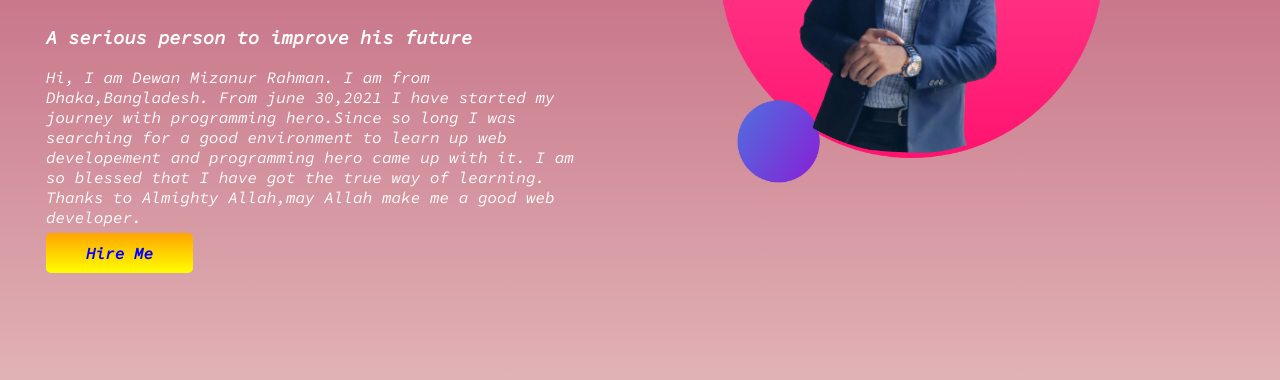
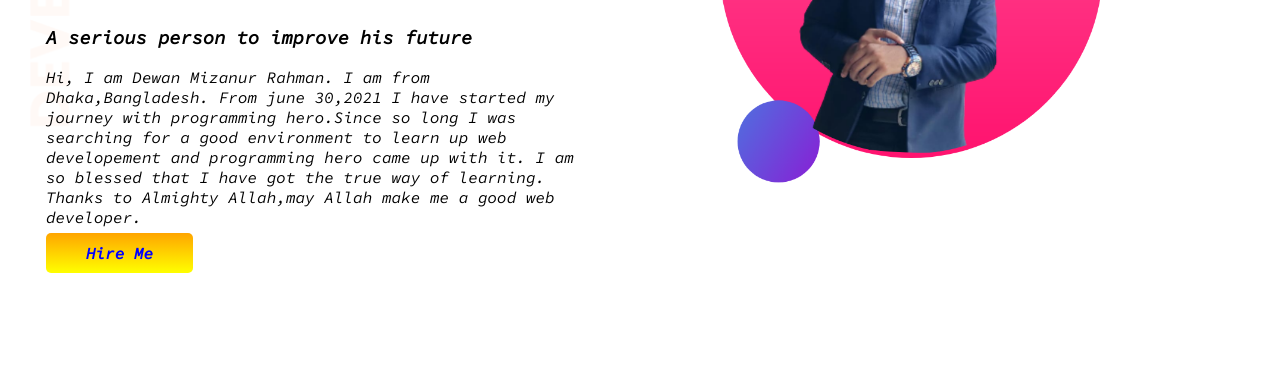
Before and after one commit to dewan-mizanur911/portfolio-site, a plain HTML site: page index.html in a window 1280 px wide. Shown: the part 233-613 px from the top of the page. Drawn offline with Linux system fonts and the light colour scheme.

Commit message:
image added

```diff
--- a/css/style.css
+++ b/css/style.css
@@ -1,7 +1,6 @@
 body{
     font-family: 'Source Code Pro', monospace;
-    color: white;
-    background: linear-gradient(#ba5370, #f4e2d8,#4568dc);
+    background-image: url(../images/top-banner.png);
     background-repeat: no-repeat;
 }
 .top-section,.journey-section{
```
